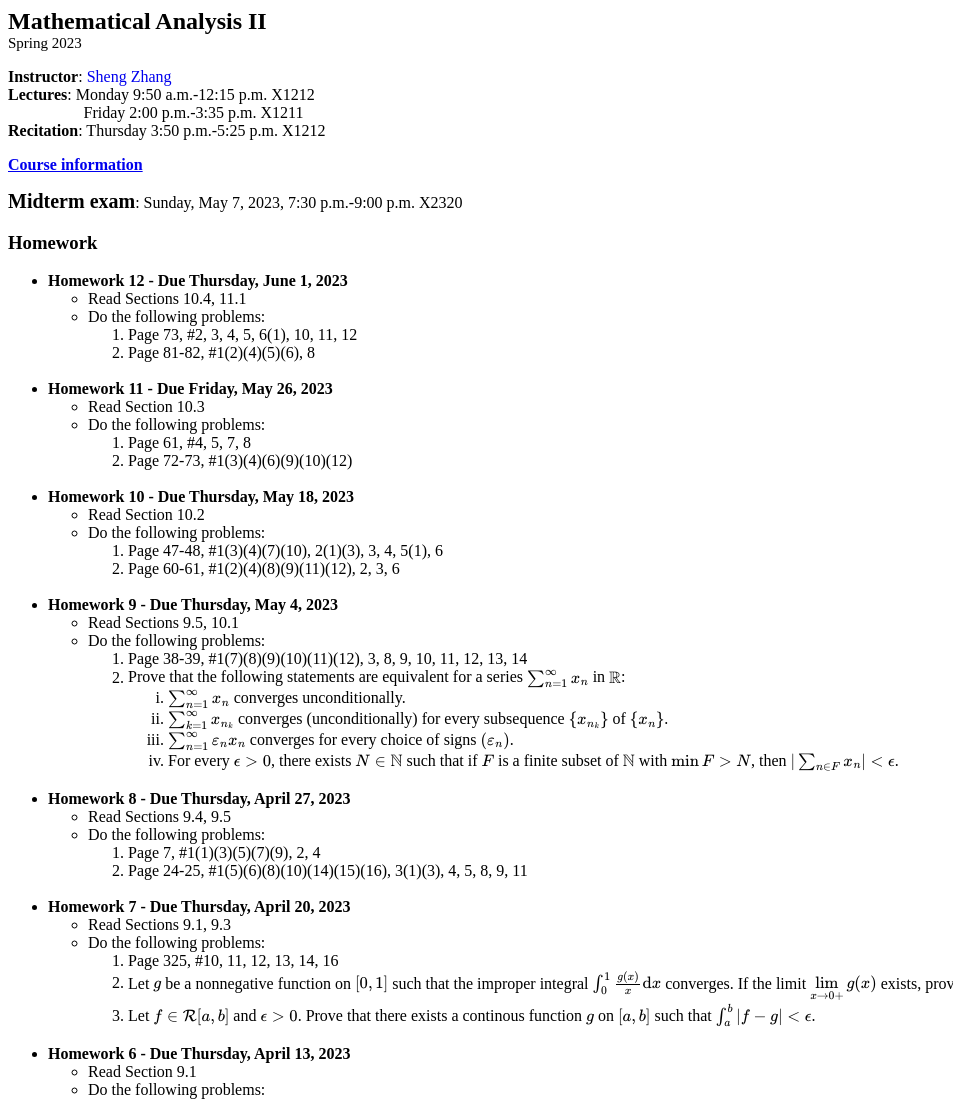
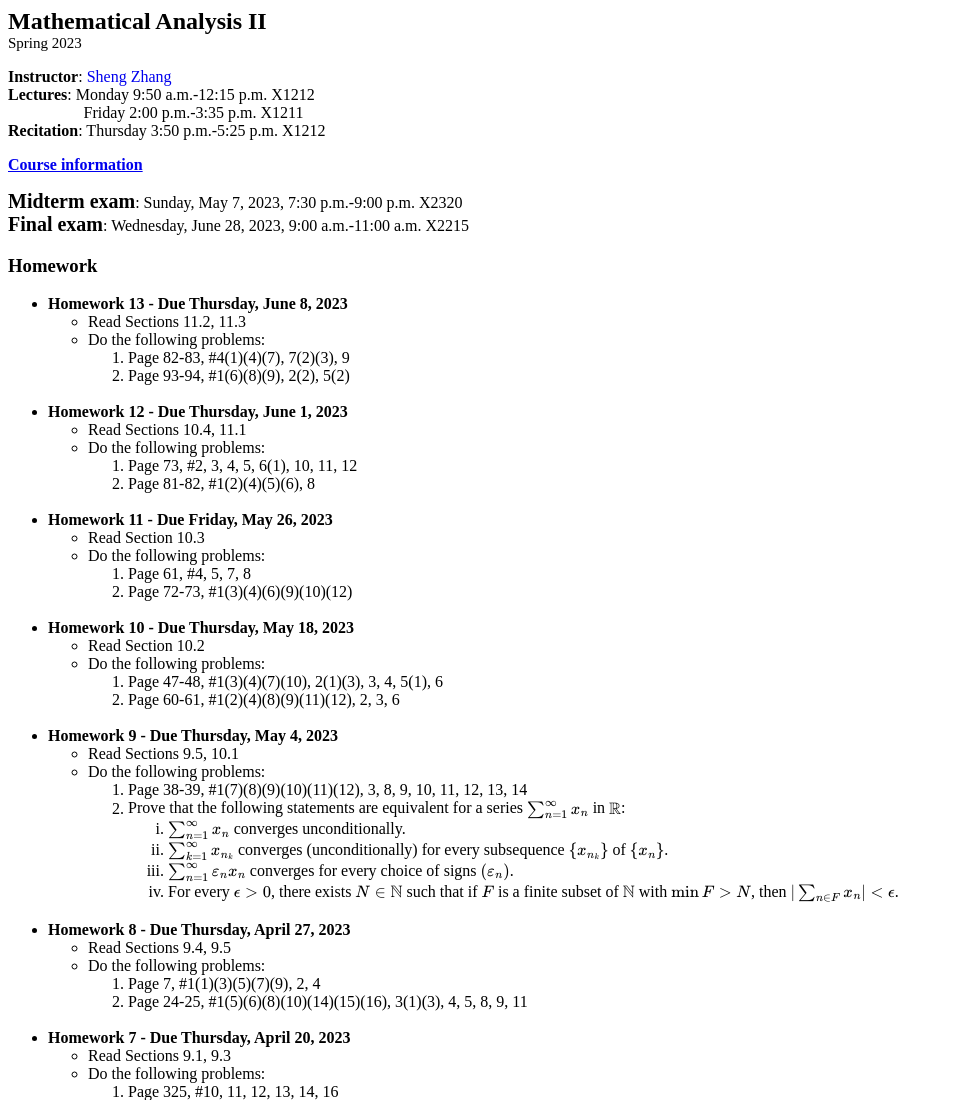
Before and after one commit to z1986s/z1986s.github.io, a plain HTML site: page MA_II.htm in a window 1280 px wide. Shown: the top 1100 px of the page, without its empty margins (0-953 px from the left). Drawn offline with nearby package versions, Linux system fonts and the light colour scheme; some packages are replaced by stand-ins of ours.

Commit message:
Add files via upload

```diff
--- a/MA_II.htm
+++ b/MA_II.htm
@@ -29,6 +29,7 @@
 
 <p>
 <b style="font-size:20">Midterm exam</b>: Sunday, May 7, 2023, 7:30 p.m.-9:00 p.m. X2320</br>
+<b style="font-size:20">Final exam</b>: Wednesday, June 28, 2023, 9:00 a.m.-11:00 a.m. X2215
 </p>
 
 
@@ -44,33 +45,20 @@
   </ul>
 
 <br/>
+--->
 
- <li><strong>Homework 11 - Due Friday, June 18, 2021</strong>
+ <li><strong>Homework 13 - Due Thursday, June 8, 2023</strong>
   <ul>
-   <li>Read Sections 16.1, 16.2</li>
-   <li>Page 81-83, #1(4)(5)(6), 4(1)(4)(7), 7(2)(3), 9</li>
-   <li>Page 93-94, #1(6)(8)(9), 2(2), 5(2)</li>
+   <li>Read Sections 11.2, 11.3</li>
+   <li>Do the following problems:
+    <ol>
+     <li>Page 82-83, #4(1)(4)(7), 7(2)(3), 9</li>
+     <li>Page 93-94, #1(6)(8)(9), 2(2), 5(2)</li>
+    </ol>
+   </li>
   </ul>
 
 <br/>
-
- <li><strong>Homework 10 - Due Friday, June 11, 2021</strong>
-  <ul>
-   <li>Read Sections 10.3, 10.4</li>
-   <li>Page 73-74, #2, 3, 4, 5, 6(1), 10, 11, 12, 13</li>
-  </ul>
-
-<br/>
-
- <li><strong>Homework 9 - Due Friday, June 4, 2021</strong>
-  <ul>
-   <li>Read Sections 10.2, 10.3</li>
-
-   <li>Page 72-73, #1(3)(4)(6)(9)(10)(12)</li>
-  </ul>
-
-<br/>
---->
 
  <li><strong>Homework 12 - Due Thursday, June 1, 2023</strong>
   <ul>
```
Also changed, not shown: FA.htm (+17 -17 lines).
